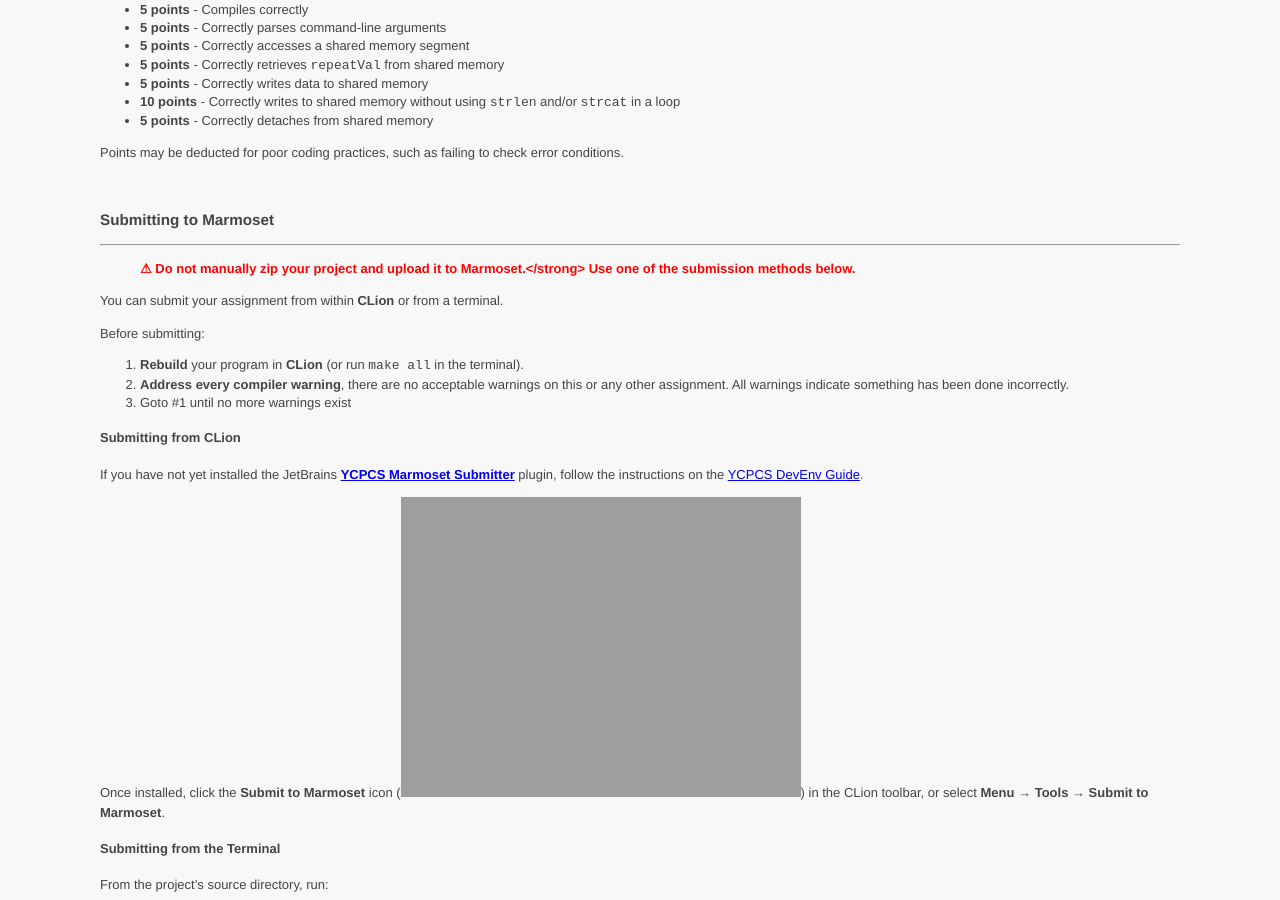
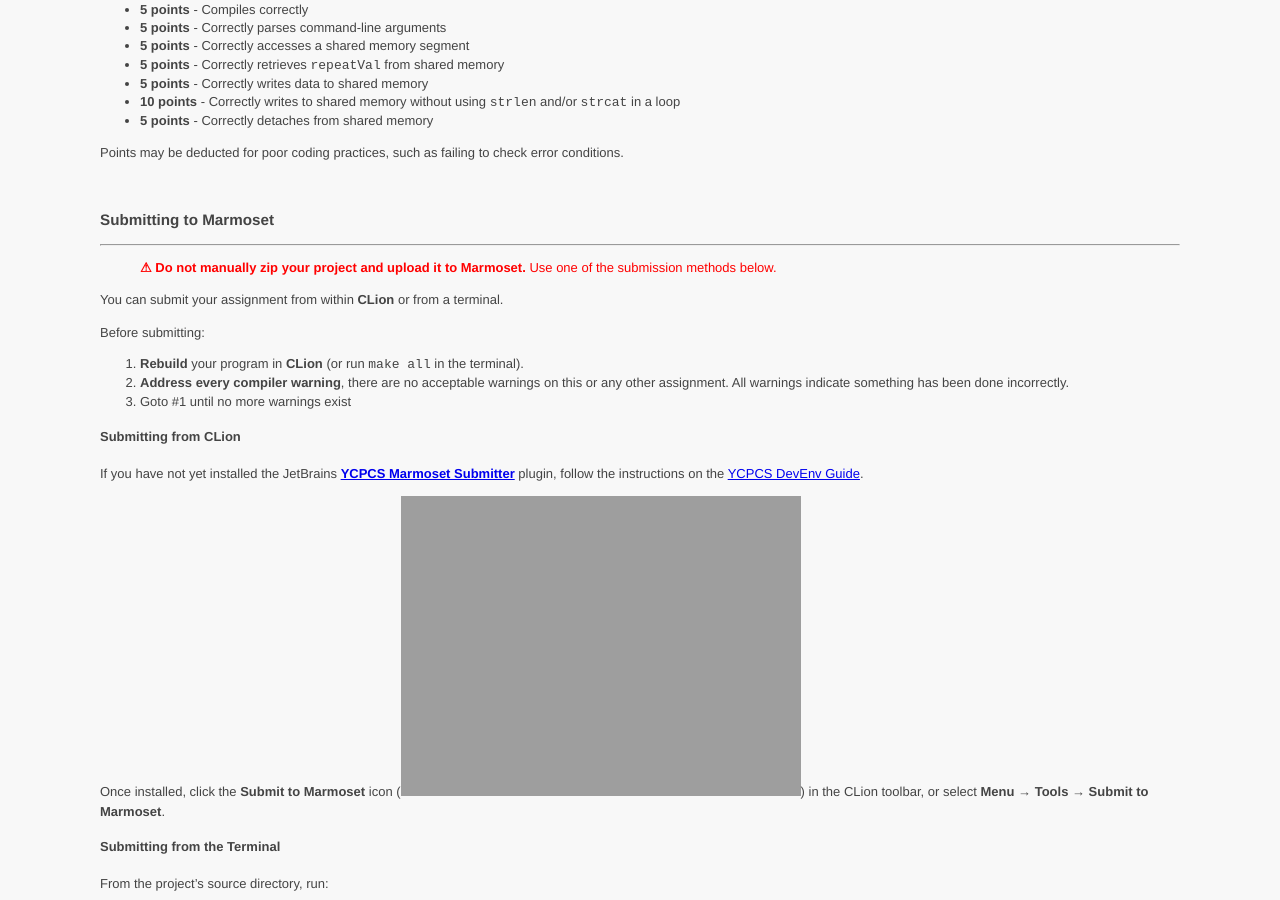
Before and after one commit to ycpcs/cs420-fall2026, a Jekyll site: the page built from assign/assign02.md, in a window 1280 px wide and 900 px high, scrolled down 5267 px. Built offline with Jekyll 4.4.1, drawn with Linux system fonts in a browser that asks for light colours.

Commit message:
updated assign02

```diff
--- a/assign/assign02.md
+++ b/assign/assign02.md
@@ -323,7 +323,7 @@ Points may be deducted for poor coding practices, such as failing to check error
 
 --- --- --- --- --- --- --- --- --- --- --- --- --- --- --- --- --- --- --- --- ---
 
-> <strong><font color="red">⚠ Do not manually zip your project and upload it to Marmoset.</strong> Use one of the submission methods below.</font>
+> <font color="red"><strong>⚠ Do not manually zip your project and upload it to Marmoset.</strong> Use one of the submission methods below.</font>
 
 You can submit your assignment from within **CLion** or from a terminal.
 
```
